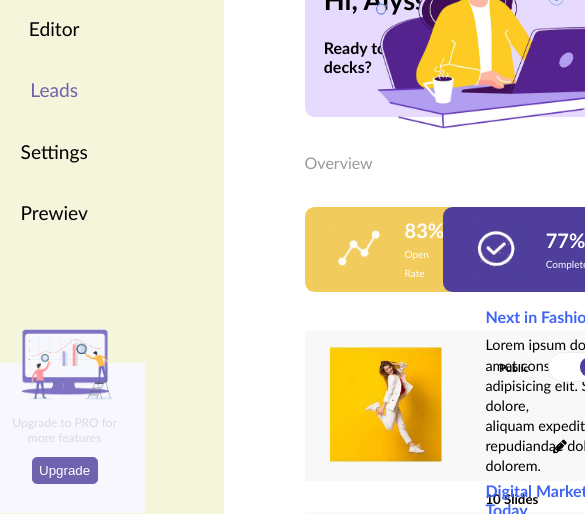
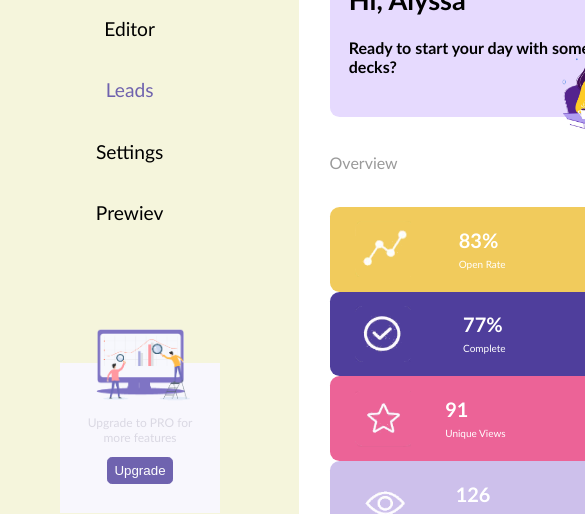
Before and after one commit to vitaliju/dashboard, a website: page index.html in a window 390 px wide. Shown: the part 330-844 px from the top of the page, 585 px wide, since content can reach past the window. Drawn offline with Linux system fonts and the light colour scheme.

Commit message:
media file

```diff
--- a/css/main.css
+++ b/css/main.css
@@ -53,11 +53,27 @@ main {
     width: 800px;
     margin-left: calc(50% - 400px);
   }
+  .overview-list {
+    flex-direction: column;
+    width: 100%;
+  }
+  .alyssa {
+    width: 6rem;
+    height: 6rem;
+  }
 }
 @media (max-width: 950px) {
   body {
     width: 650px;
     margin-left: calc(50% - 325px);
+  }
+  .overview-list {
+    flex-direction: column;
+    width: 100%;
+  }
+  .alyssa {
+    width: 5rem;
+    height: 5rem;
   }
 }
 @media (max-width: 850px) {
@@ -67,22 +83,32 @@ main {
     flex-direction: column;
     margin-left: calc(50% - 275px);
   }
+  .overview-list {
+    flex-direction: column;
+    width: 100%;
+  }
 }
 @media (max-width: 750px) {
   body,
-  header,
-  aside {
+  header {
     display: flex;
     flex-direction: column;
     width: 450px;
     margin-left: calc(50% - 225px);
+  }
+  aside {
+    max-width: 24rem;
+  }
+  .overview-list {
+    flex-direction: column;
+    max-width: 12rem;
   }
 }
 @media (max-width: 460px) {
   body,
   header,
   main {
-    width: 100px;
+    width: 150px;
     margin-left: calc(50% - 50px);
   }
   aside {
@@ -90,4 +116,8 @@ main {
     padding-left: 0.5rem;
     padding-right: 0.5rem;
   }
+  .overview-list {
+    flex-direction: column;
+    width: 100%;
+  }
 }
```
